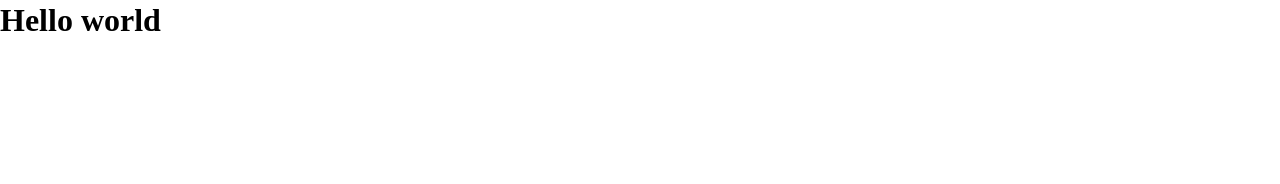
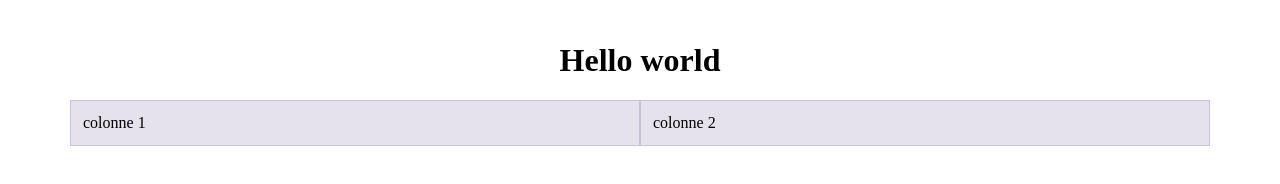
Before and after one commit to rebeccaschuell/examen-sunnie-coffee, a website built with Parcel: page src/index.html in a window 1280 px wide. Built offline with nearby package versions, Linux system fonts and the light colour scheme.

Commit message:
installer bootstrap

```diff
--- a/package.json
+++ b/package.json
@@ -15,7 +15,7 @@
   "license": "ISC",
   "homepage": "https://github.com/eikon-frontend/starterkit",
   "parcel-namer-rewrite": {
-    "developmentDisable" : true,
+    "developmentDisable": true,
     "rules": {
       "(.*)\\.(css)": "css/$1.$2",
       "(.*)\\.(js)": "js/$1.$2",
@@ -24,10 +24,14 @@
     }
   },
   "devDependencies": {
+    "@parcel/transformer-sass": "^2.6.2",
     "parcel": "^2.6.2",
     "parcel-namer-rewrite": "^2.0.0-rc.2",
     "posthtml-include": "^1.7.1",
     "rimraf": "^3.0.2",
     "sass": "^1.42.1"
+  },
+  "dependencies": {
+    "bootstrap": "^5.2.3"
   }
 }
--- a/src/index.html
+++ b/src/index.html
@@ -8,7 +8,12 @@
   </head>
   <body>
     <h1>Hello world</h1>
-
+    <div class="container">
+      <div class="row">
+        <div class="col">colonne 1</div>
+        <div class="col">colonne 2</div>
+      </div>
+    </div>
     <script src="js/main.js" type="module"></script>
   </body>
 </html>
--- a/src/scss/main.scss
+++ b/src/scss/main.scss
@@ -1,3 +1,4 @@
+@import "bootstrap/scss/bootstrap-grid";
 /* ====================================
 // css variables
 // ==================================== */
@@ -42,3 +43,21 @@ video {
 /* ====================================
 // base rules
 // ==================================== */
+
+.row + .row {
+  margin-top: 16px;
+}
+
+.row > .col,
+.row > [class^="col-"] {
+  padding-top: 12px;
+  padding-bottom: 12px;
+  background-color: rgba(86, 61, 124, 0.15);
+  border: 1px solid rgba(86, 61, 124, 0.2);
+}
+
+h1 {
+  text-align: center;
+  margin-top: 40px;
+  margin-bottom: 20px;
+}
```
Also changed, not shown: 1 other file.
